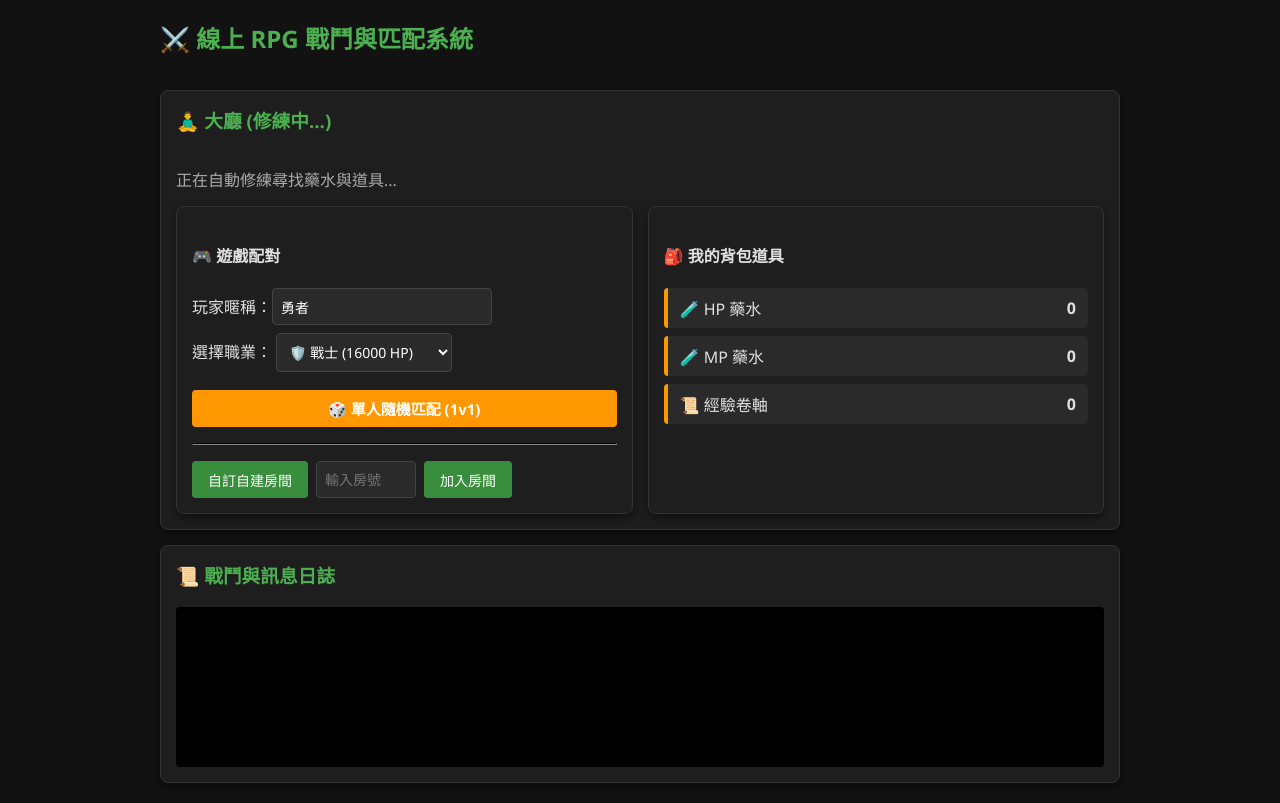
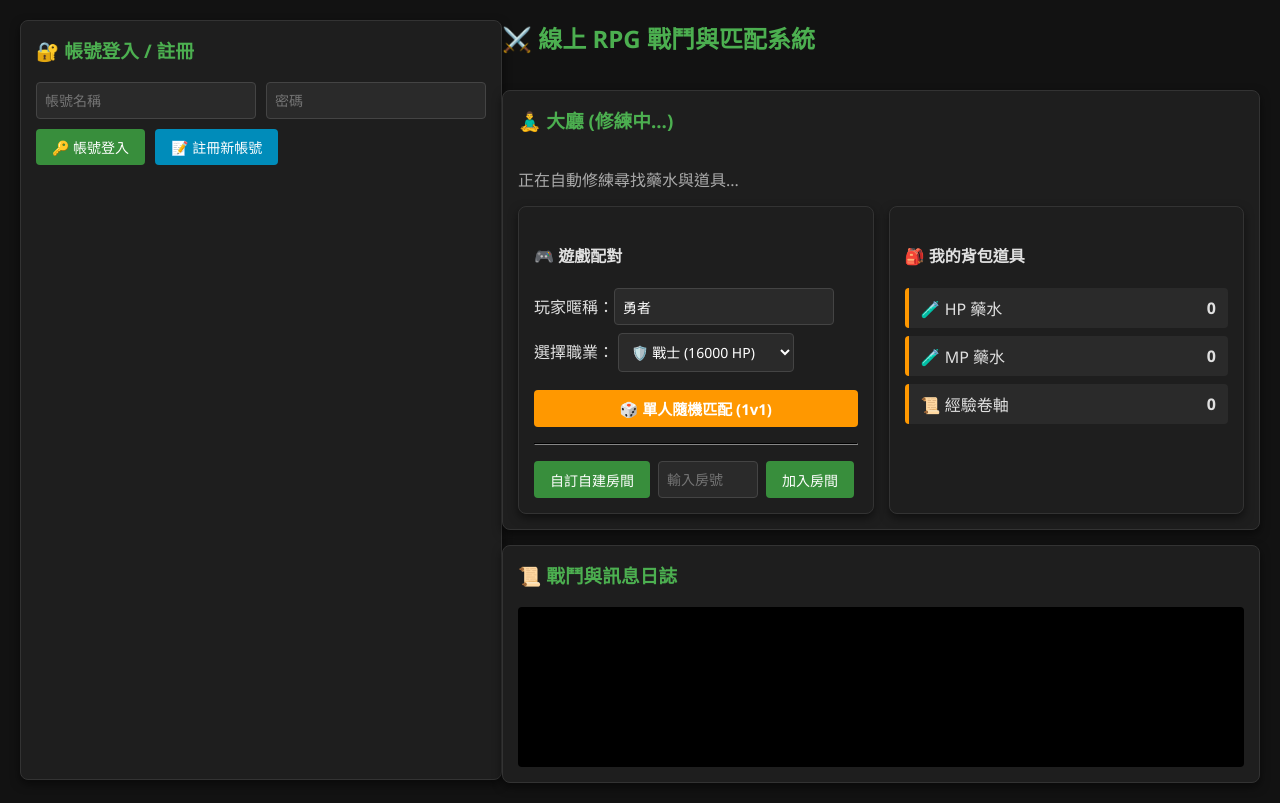
Before and after one commit to KK-0625/xxx-game, a website: page index.html in a window 1280 px wide. Drawn offline with Linux system fonts and the light colour scheme.

Commit message:
Update index.html

```diff
--- a/index.html
+++ b/index.html
@@ -1,3 +1,15 @@
+<!-- 帳號登入 / 註冊區塊 -->
+<div id="authSection" class="card">
+  <h3>🔐 帳號登入 / 註冊</h3>
+  <div style="display: flex; gap: 10px; margin-bottom: 10px;">
+    <input type="text" id="authUsername" placeholder="帳號名稱">
+    <input type="password" id="authPassword" placeholder="密碼">
+  </div>
+  <div style="display: flex; gap: 10px;">
+    <button onclick="login()">🔑 帳號登入</button>
+    <button onclick="register()" style="background-color: #008cba;">📝 註冊新帳號</button>
+  </div>
+</div>
 <!DOCTYPE html>
 <html lang="zh-TW">
 <head>
```
